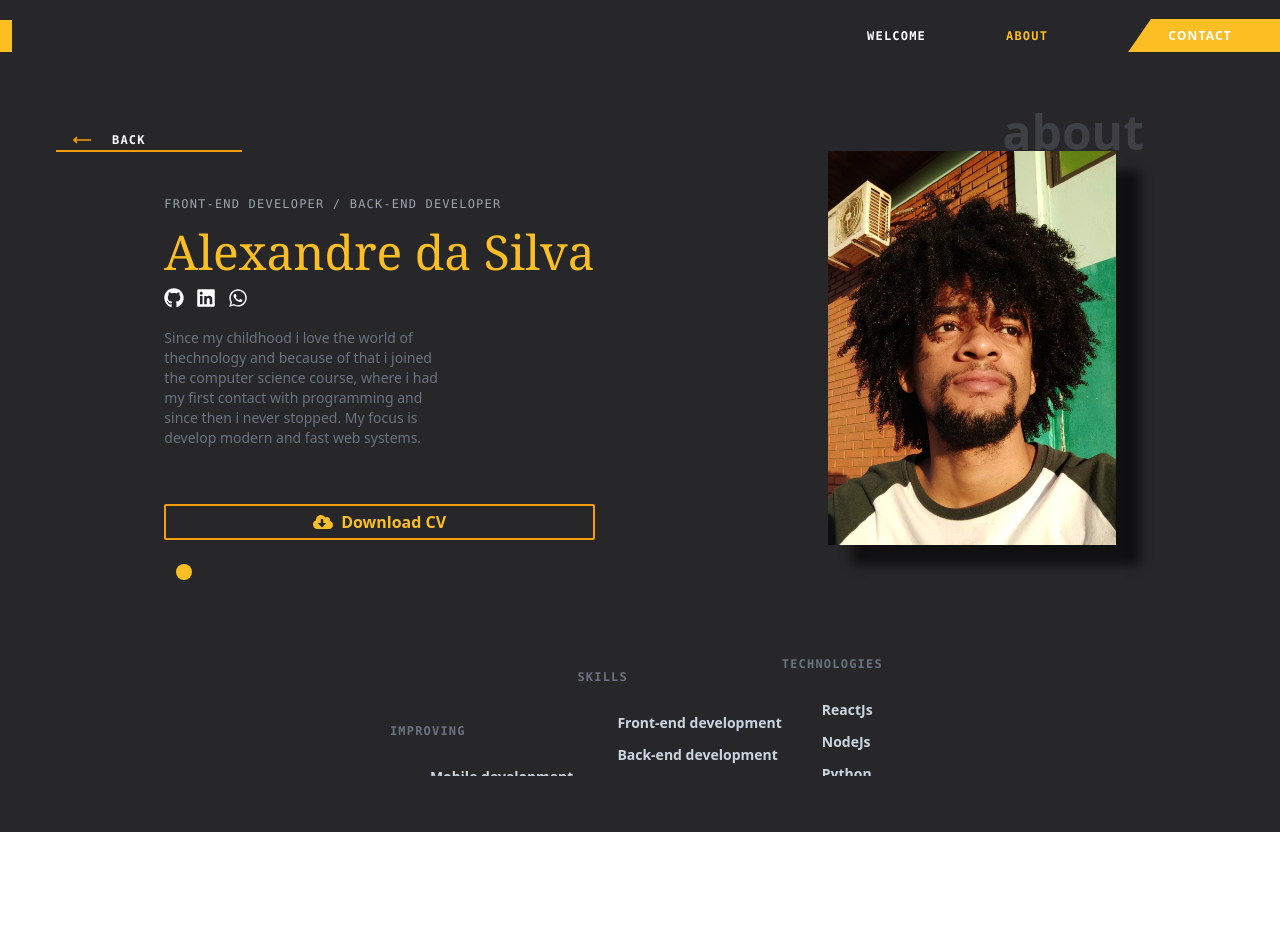
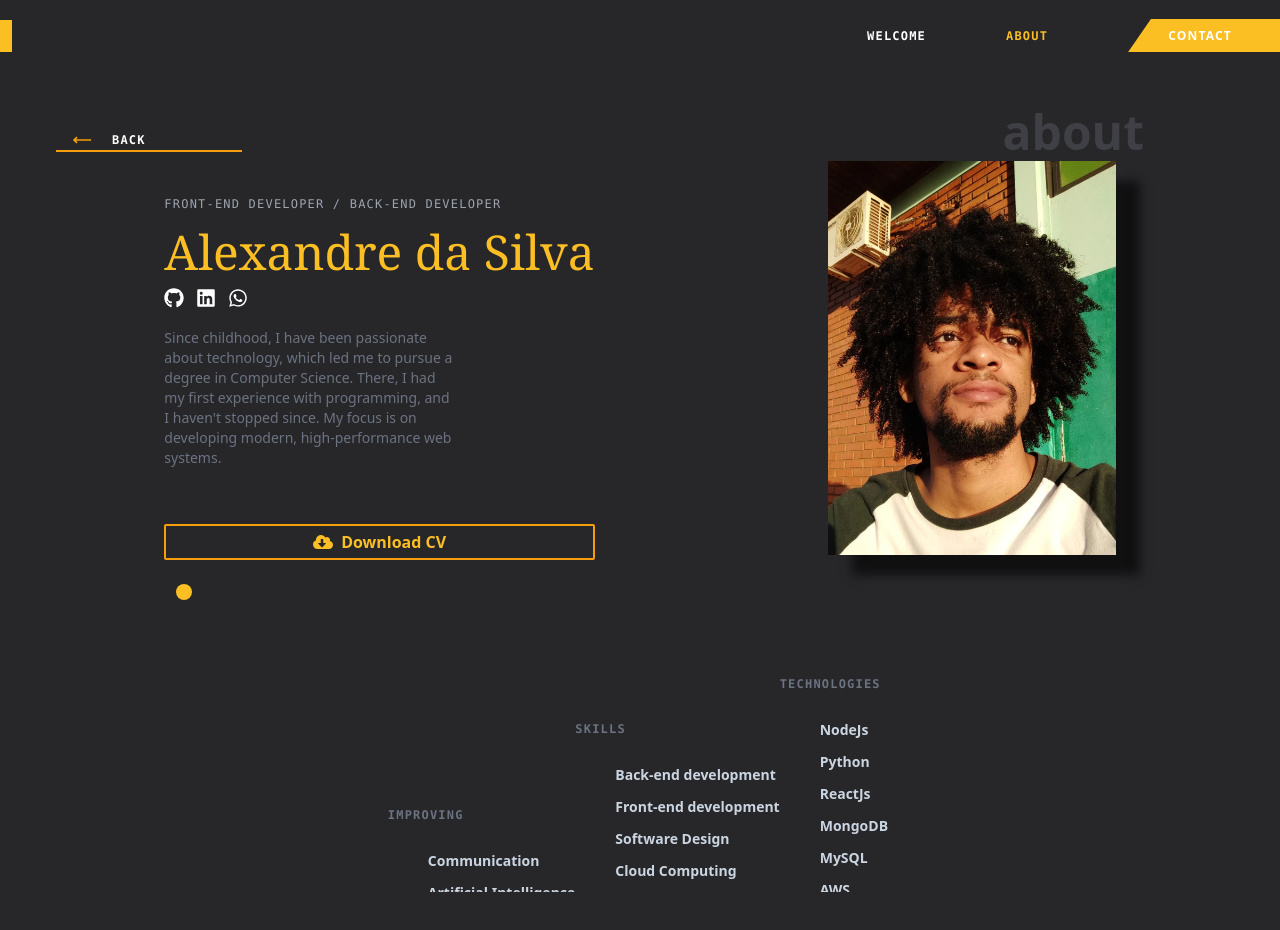
Before and after one commit to phytter/curriculum-site, a React (Vite) app: page /about in a window 1280 px wide. Shown: the top 930 px of the page. Before the commit the page ends 832 px from the top, so only its background shows below. Built offline with nearby package versions, Linux system fonts and the light colour scheme.

Commit message:
feat: update profile info

```diff
--- a/src/presentation/pages/about/index.tsx
+++ b/src/presentation/pages/about/index.tsx
@@ -1,6 +1,6 @@
-import { FaGithub, FaLinkedin, FaWhatsapp, FaCloudDownloadAlt } from 'react-icons/fa'
+import ProfilePicture from '@/assets/profile-picture.jpg'
 import { Content, ContentHeader } from "@/presentation/components"
-import ProfilePicture from '@/assets/profile-picture.jpg'
+import { FaCloudDownloadAlt, FaGithub, FaLinkedin, FaWhatsapp } from 'react-icons/fa'
 
 type InformationBoxProps = {
   skills: string[],
@@ -40,14 +40,15 @@ function About() {
             </a>
           </div>
           <p className="text-gray-500 text-sm mt-5 w-72 mb-14">
-            Since my childhood i love the world of thechnology and because of that i joined the computer science course, where i had my first contact with programming and since then i never stopped. My focus is develop modern and fast web systems.
+            Since childhood, I have been passionate about technology, which led me to pursue a degree in Computer Science. There, I had my first experience with programming, and I haven't stopped since. My focus is on developing modern, high-performance web systems.
           </p>
 
           {/* <a href="#" className="block sm:inline mb-5 sm:mb-0 font-mono mt-5 text-amber-400 text-xs tracking-widest py-1 px-1 border-2 border-amber-500 text-center">
             VIEW MY CV
           </a> */}
         <a
-          href="#"
+          href="https://drive.google.com/file/d/18QwJ5vNkrAgdjde2NRGFOQ585Dq79dGR/view?usp=drive_link"
+          target="_blank"
           className="mb-5 sm:mb-0 border-2 border-amber-500 justify-center text-amber-400 p-1 pl-2 pr-2  rounded-sm font-semibold inline-flex items-center gap-2 hover:opacity-70"
         >
             <FaCloudDownloadAlt size={20} /> Download CV
@@ -61,9 +62,9 @@ function About() {
         </div>
 
         <div className="flex flex-row justify-around mt-10 lg:mt-5 w-full overflow-hidden xl:w-fit">
-          <InfomationBox className="top-2/3" title="IMPROVING" skills={['Mobile development', 'Artificial Intelligence']} />
-          <InfomationBox className="top-1/3" title="SKILLS" skills={['Front-end development', 'Back-end development']} />
-          <InfomationBox className="top-10" title="TECHNOLOGIES" skills={['ReactJs', 'NodeJs', 'Python', 'MongoDB']} />
+          <InfomationBox className="top-2/3" title="IMPROVING" skills={['Communication', 'Artificial Intelligence']} />
+          <InfomationBox className="top-1/3" title="SKILLS" skills={['Back-end development', 'Front-end development', 'Software Design', 'Cloud Computing']} />
+          <InfomationBox className="top-10" title="TECHNOLOGIES" skills={['NodeJs', 'Python', 'ReactJs', 'MongoDB', 'MySQL', 'AWS', 'Kubernets']} />
         </div>
       </div>
     </Content>
--- a/src/presentation/pages/home/index.tsx
+++ b/src/presentation/pages/home/index.tsx
@@ -1,11 +1,11 @@
-import { FaGithub, FaLinkedin, FaWhatsapp, FaCloudDownloadAlt } from 'react-icons/fa'
+import ProfilePicture from '@/assets/transparent-profile.png'
 import { Content } from "@/presentation/components"
-import ProfilePicture from '@/assets/transparent-profile.png'
+import { FaCloudDownloadAlt, FaGithub, FaLinkedin, FaWhatsapp } from 'react-icons/fa'
 
 const ExperienceInformations = ({ className = '' }) => (
   <div className={className}>
     <span className="p-2 mt-10 inline-flex items-center gap-2 shadow-info">
-      <span className="text-amber-400 font-bold text-4xl">5</span>
+      <span className="text-amber-400 font-bold text-4xl">7</span>
       <span className="text-slate-300 font-bold text-xs">YEARS<br /> EXPERIENCE</span>
     </span>
 
@@ -37,7 +37,7 @@ const Home: React.FC = () => {
           </span>
           <span className="text-amber-400 text-5xl">{' &'} Back-end Developer.</span>
           <div className="text-gray-400 text-xl mt-3 mb-10">
-            I develop modern web apps with development standards and main technologies.
+            Passionate about software design and architecture, I constantly seek to improve user experience and application performance.
           </div>
         </div>
 
```
